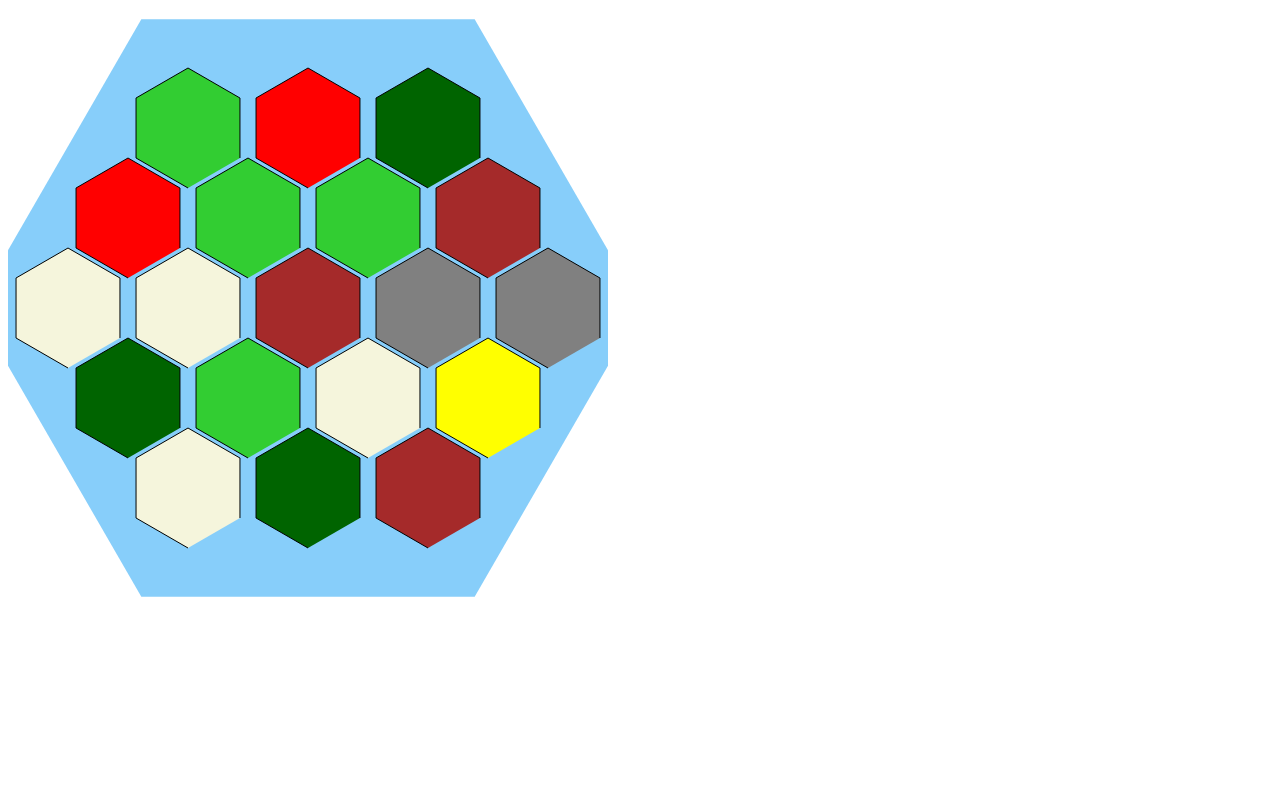
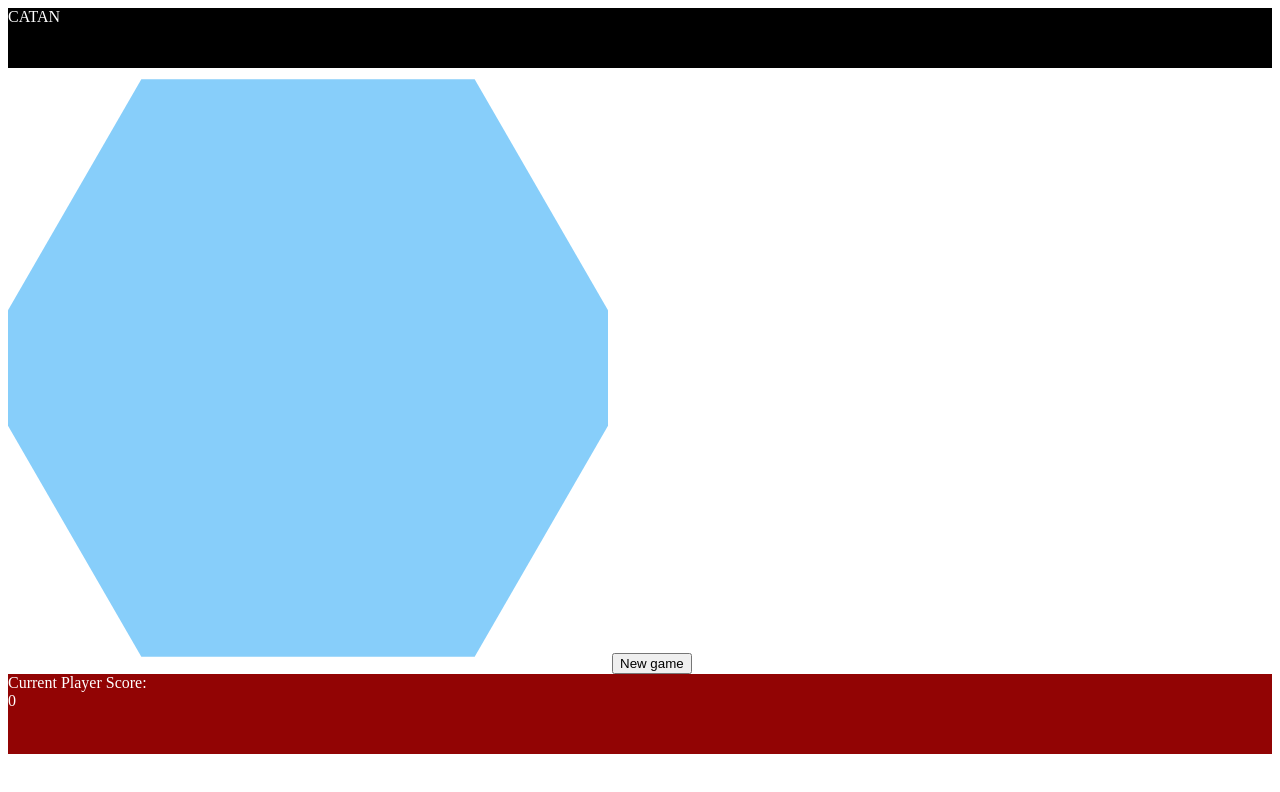
Before and after one commit to pippo-sci/Catan-clone, a plain HTML site: page index.html in a window 1280 px wide. Drawn offline with Linux system fonts and the light colour scheme.

Commit message:
Add menu and refactor auxiliary functions

```diff
--- /dev/null
+++ b/Utils.js
@@ -0,0 +1,20 @@
+// AUx functions
+export const randomRange = (min, max) => {
+    return Math.floor(Math.random() * (max - min)) + min;
+}
+
+export const drawHexagon = (ctx, x, y, r) => {
+
+    const a = 2 * Math.PI / 6;
+    ctx.save()
+    ctx.translate(x, y);
+    ctx.rotate(90 / 180 * Math.PI);
+    ctx.beginPath();
+    for (let i= 0; i < 6; i++){
+
+        ctx.lineTo(r * Math.cos(a * i), r * Math.sin(a * i));
+    }
+    ctx.fill();
+    //ctx.stroke();
+    ctx.restore();
+}
--- a/catan.js
+++ b/catan.js
@@ -1,27 +1,19 @@
-const randomRange = (min, max) => {
-    return Math.floor(Math.random() * (max - min)) + min;
-}
+// Main Menu
+import { drawHexagon, randomRange } from "./Utils.js";
 
-const drawHexagon = (ctx, x, y, r) => {
+const score = document.getElementById("score");
+score.innerHTML = "0";
+const newGame = document.getElementById("newGame");
 
-    const a = 2 * Math.PI / 6;
-    ctx.save()
-    ctx.translate(x, y);
-    ctx.rotate(90 / 180 * Math.PI);
-    ctx.beginPath();
-    for (let i= 0; i < 6; i++){
-
-        ctx.lineTo(r * Math.cos(a * i), r * Math.sin(a * i));
-    }
-    ctx.fill();
-    //ctx.stroke();
-    ctx.restore();
-}
+newGame.addEventListener("click", () => {
+    const game = new Game();
+})
 
 const canvas = document.getElementsByTagName("canvas")[0];
 
 canvas.width = 600;
 canvas.height = 600;
+
 const context = canvas.getContext("2d");
 
 context.save();
@@ -33,14 +25,14 @@ drawHexagon(context, 0, 0, canvas.width / 1.8);
 
 context.restore();
 
+
+const createBoard = () => {
+
     const margin = 20;
     const w = (canvas.width) / 5;
     const h = (canvas.height) / 5;
 
-
     const terranTypes = ['brown','darkGreen','gray','red','yellow','LimeGreen','beige']
-
-
 
     let r;
     let a = 0;
@@ -58,10 +50,10 @@ for (let i = 0; i < totalHex; i++){
 
         r = longestRow - Math.abs(shortestRow - 1 - b % longestRow);
 
-    const x = (i - a) * w + (w * (longestRow - r) * 0.5);
+        const x = (i - a) * w + (w * (longestRow - r) * 0.45);
         const y = b * h * 0.75 + margin * 3;
 
-    context.fillStyle = terranTypes[randomRange(0,terranTypes.length)];
+        context.fillStyle = terranTypes[randomRange(0,terranTypes.length + 1)];
 
         context.save();
         drawHexagon(context, x + w/2, y + w/2, w/2);
@@ -69,14 +61,14 @@ for (let i = 0; i < totalHex; i++){
         context.stroke();
         context.restore();
     }
+}
 
-
-//for (let i = 0; i > -10; i--) {console.log(i % 5);}
+// Game classes
 
 class Game {
-    constructor (playerList, board) {
+    constructor (playerList) {
         this.playersList = playerList;
-        this.board = board;
+        this.board = createBoard();
     }
 
     start() {
@@ -182,8 +174,9 @@ class Card extends Item {
 
 class ResourceCard extends Card {
 
-    constructor() {
+    constructor(type) {
         super(null);
+        this.type = type;
     }
 }
 
--- a/index.html
+++ b/index.html
@@ -8,9 +8,18 @@
 
 </head>
 <body>
+    <div id="bar" style="height:60px;background-color:black;color:white;">
+        CATAN
+        <div></div>
+    </div>
+    <canvas id="canvas"></canvas>
+    <button id="newGame">
+        New game
+    </button>
+    <div id="hand" style="height:80px;background-color:rgb(146, 4, 4);color:white;">
+        Current Player Score:<div id="score"></div>
+    </div>
 
-    <canvas id="canvas"></canvas>
-
-    <script src="./catan.js"></script>
+    <script type="module" src="./catan.js"></script>
 </body>
 </html>
```
Lines whose indentation alone changed are shown as unchanged.
